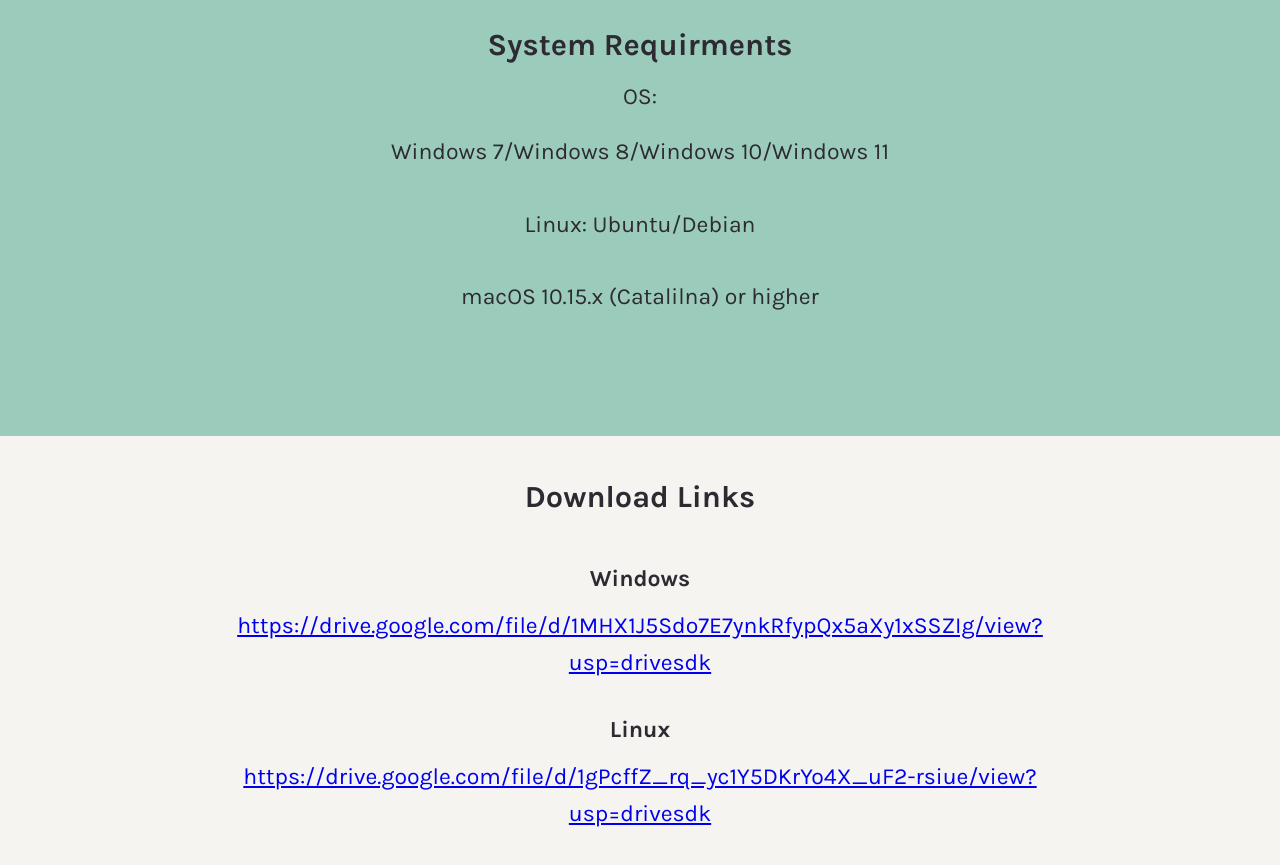
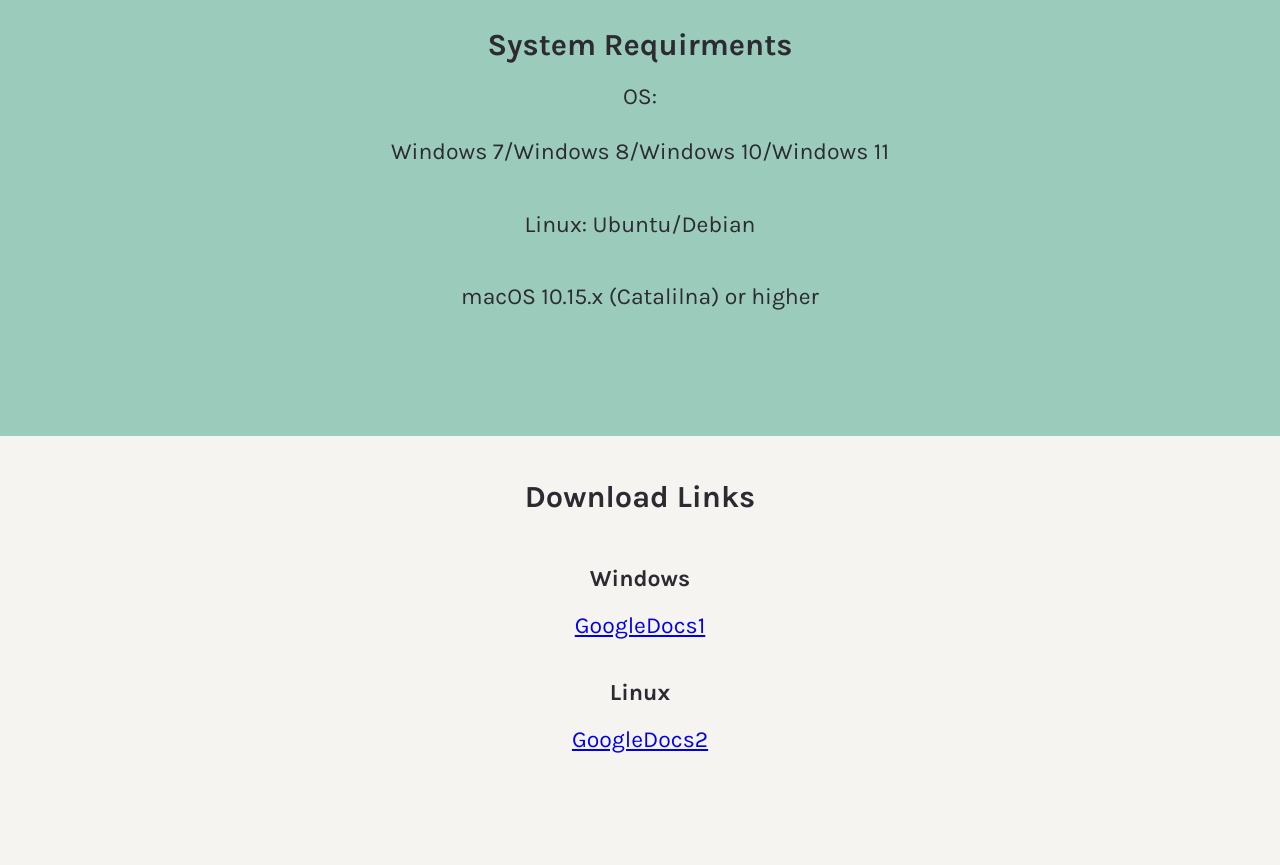
Before and after one commit to Tmukoro/GoSpider, a plain HTML site: page index.html in a window 1280 px wide. Shown: the part 3224-4089 px from the top of the page. After the commit the page ends 4029 px from the top, so only its background shows below. Drawn offline with nearby package versions, Linux system fonts and the light colour scheme.

Commit message:
Add files via upload

```diff
--- a/index.html
+++ b/index.html
@@ -209,6 +209,8 @@
 
     <!-- Download -->
     <footer class="pt2 pb2">
+
+
         <div class="container align--center reveal-on-scroll is-revealing">
 
         <h3 class="mb1">Download Links</h3>
@@ -216,19 +218,20 @@
 
     <h4 class="mb1" style="padding-top: 4%;">Windows</h4>
 
-      <a href="https://drive.google.com/file/d/1MHX1J5Sdo7E7ynkRfypQx5aXy1xSSZIg/view?usp=drivesdk">https://drive.google.com/file/d/1MHX1J5Sdo7E7ynkRfypQx5aXy1xSSZIg/view?usp=drivesdk</a>
+      <a href="https://drive.google.com/file/d/1MHX1J5Sdo7E7ynkRfypQx5aXy1xSSZIg/view?usp=drivesdk">GoogleDocs1</a>
 
 
    <h4 class="mb1" style="padding-top: 4%;">Linux</h4>
 
 
-     <a href="https://drive.google.com/file/d/1gPcffZ_rq_yc1Y5DKrYo4X_uF2-rsiue/view?usp=drivesdk">https://drive.google.com/file/d/1gPcffZ_rq_yc1Y5DKrYo4X_uF2-rsiue/view?usp=drivesdk</a>
+     <a href="https://drive.google.com/file/d/1gPcffZ_rq_yc1Y5DKrYo4X_uF2-rsiue/view?usp=drivesdk">GoogleDocs2</a>
+
+
+        </div>
 
 
 
 
-
-        </div>
     </footer>
 
     <!-- Scroll reveal -->
```
